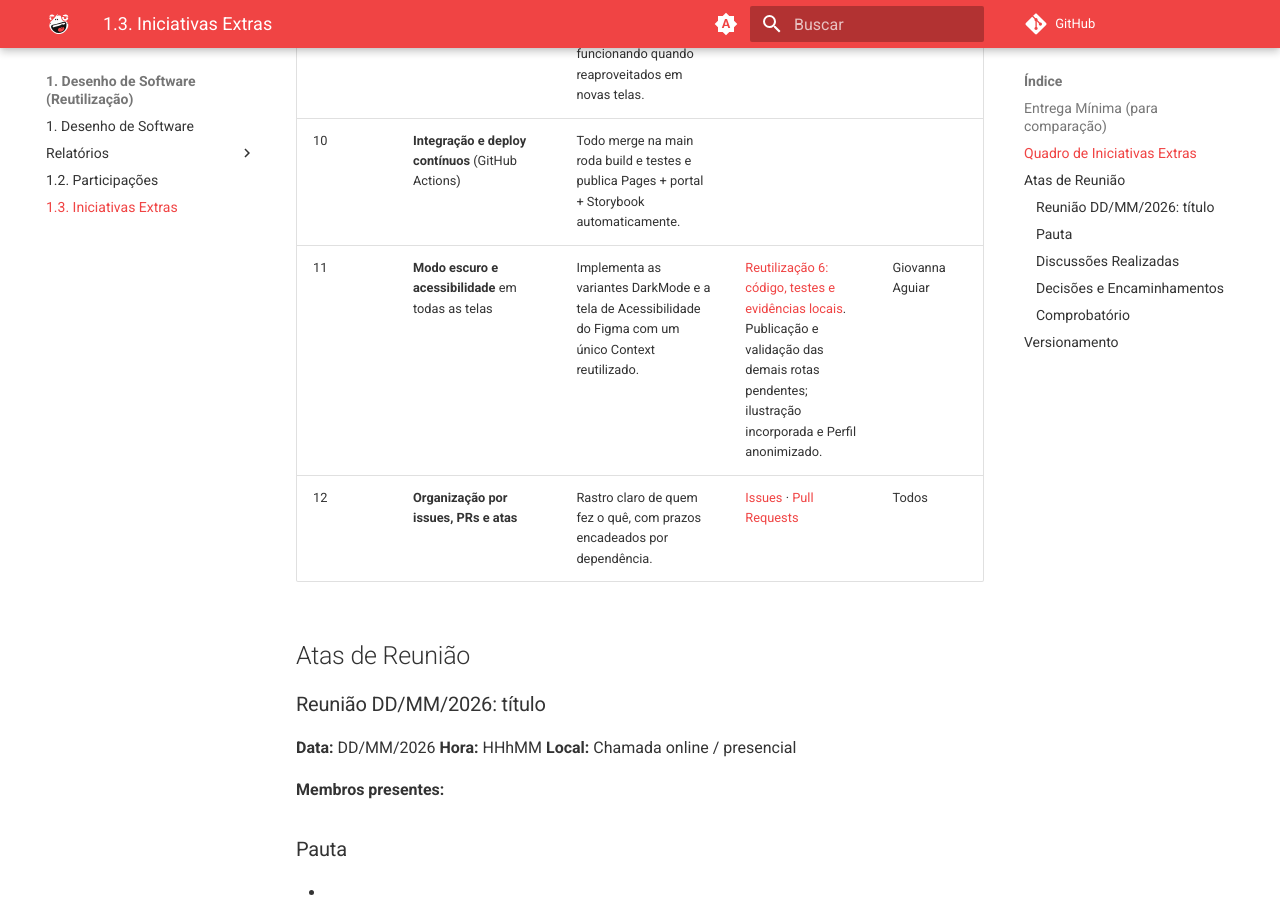
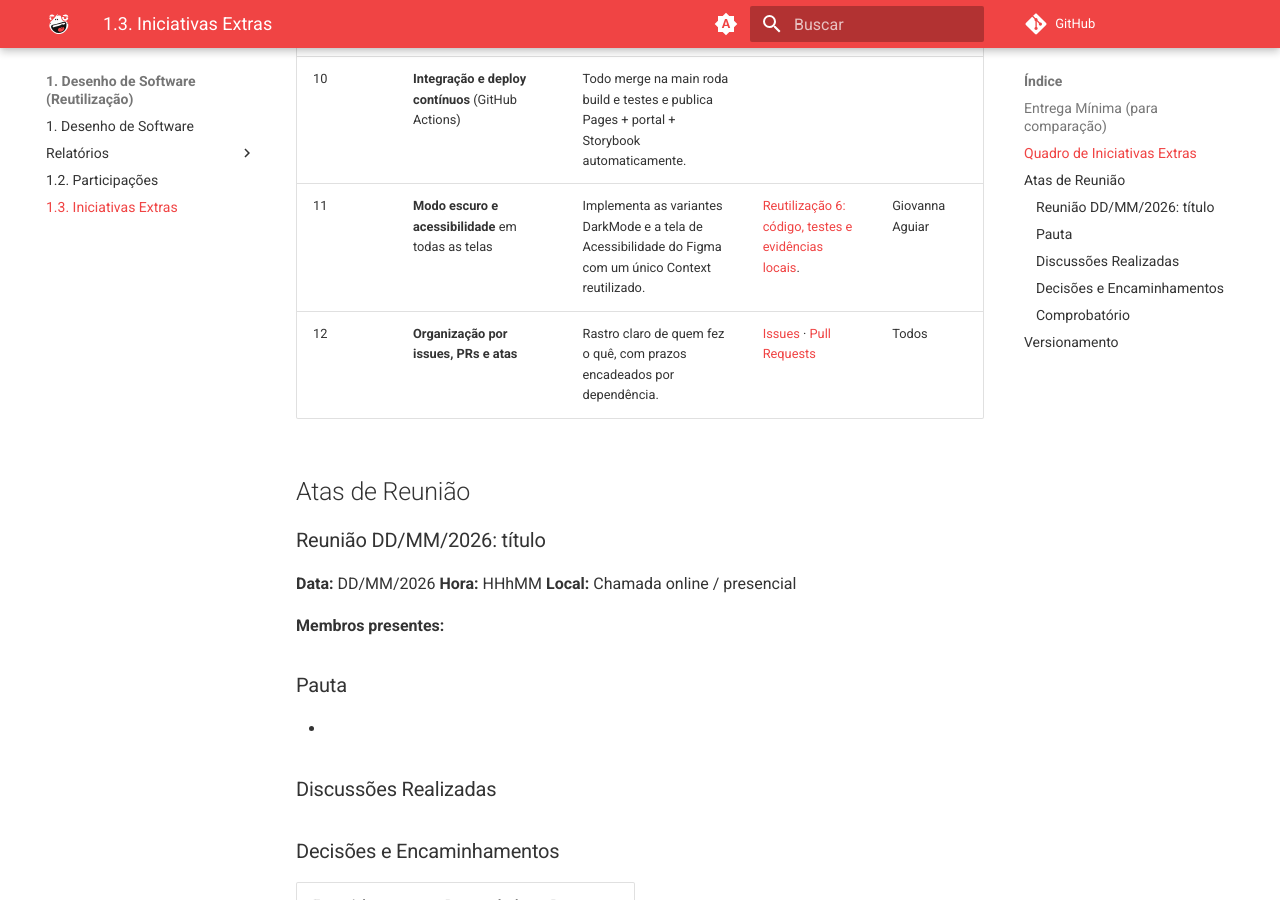
Before and after one commit to UnBArqDsw2026-2-Turma01/2026.2-T01-_G3_ProjetoPortalNoticias_Entrega_04, an MkDocs documentation site: the page built from docs/Base/1.3.IniciativasExtras.md, in a window 1280 px wide and 900 px high, scrolled down 1934 px. Built offline with MkDocs 1.6.1 and Material for MkDocs 9.7.7, drawn with Linux system fonts in a browser that asks for light colours; comment, search, counter and statistics services are not loaded.

```diff
--- a/docs/Base/1.3.IniciativasExtras.md
+++ b/docs/Base/1.3.IniciativasExtras.md
@@ -26,7 +26,7 @@ Evidência de reutilização com componentes React documentados e demonstrados e
 | 8 | **Elementos de DAS**: Visão Lógica (pacotes) e Visão de Componentes (UML) | Além da Reutilização, apresentamos duas visões arquiteturais do mesmo código (a professora aceita "DAS e/ou Reutilização"). | [1.1.1. Elementos de DAS](Relatórios/1.1.1.DAS.md) · [diagramas (.drawio + .png)](https://github.com/UnBArqDsw2026-2-Turma01/2026.2-T01-_G3_ProjetoPortalNoticias_Entrega_04/tree/main/docs/assets/diagramas) | João Pedro Lopes |
 | 9 | **Testes automatizados** (Vitest + Testing Library) | Garante que os componentes reutilizáveis continuam funcionando quando reaproveitados em novas telas. | <!-- link da pasta de testes / execução no Actions --> | |
 | 10 | **Integração e deploy contínuos** (GitHub Actions) | Todo merge na main roda build e testes e publica Pages + portal + Storybook automaticamente. | <!-- link da aba Actions --> | |
-| 11 | **Modo escuro e acessibilidade** em todas as telas | Implementa as variantes DarkMode e a tela de Acessibilidade do Figma com um único Context reutilizado. | [Reutilização 6: código, testes e evidências locais](Relatórios/1.1.2.Reutilizacao.md#reutilizacao-6-tema-e-acessibilidade-themeprovider-usetema-togglemodoescuro). Publicação e validação das demais rotas pendentes; ilustração incorporada e Perfil anonimizado. | Giovanna Aguiar |
+| 11 | **Modo escuro e acessibilidade** em todas as telas | Implementa as variantes DarkMode e a tela de Acessibilidade do Figma com um único Context reutilizado. | [Reutilização 6: código, testes e evidências locais](Relatórios/1.1.2.Reutilizacao.md#reutilizacao-6-tema-e-acessibilidade-themeprovider-usetema-togglemodoescuro).| Giovanna Aguiar |
 | 12 | **Organização por issues, PRs e atas** | Rastro claro de quem fez o quê, com prazos encadeados por dependência. | [Issues](https://github.com/UnBArqDsw2026-2-Turma01/2026.2-T01-_G3_ProjetoPortalNoticias_Entrega_04/issues) · [Pull Requests](https://github.com/UnBArqDsw2026-2-Turma01/2026.2-T01-_G3_ProjetoPortalNoticias_Entrega_04/pulls?q=is%3Apr) | Todos |
 
 ## Atas de Reunião
```
Also changed, not shown: docs/Base/Relatórios/1.1.2.Reutilizacao.md (+1 -1 lines).
